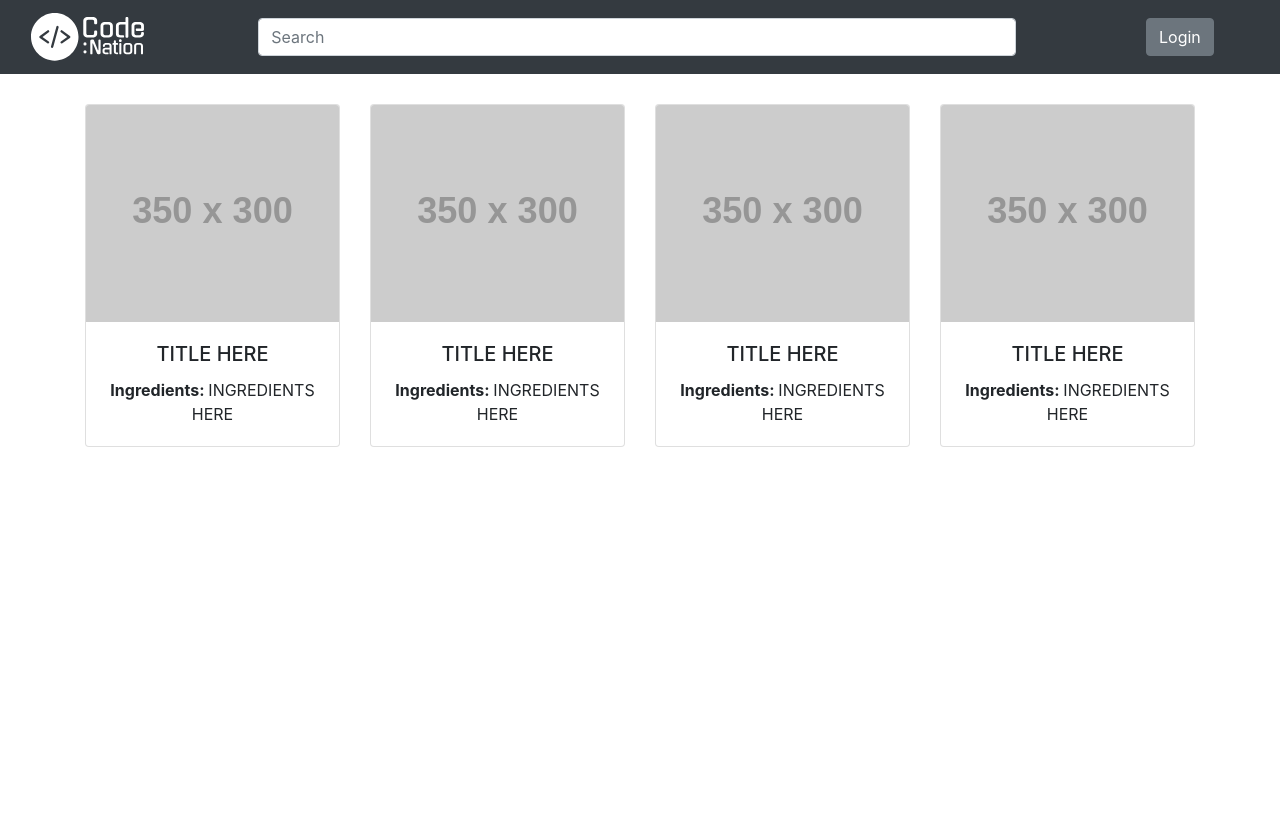
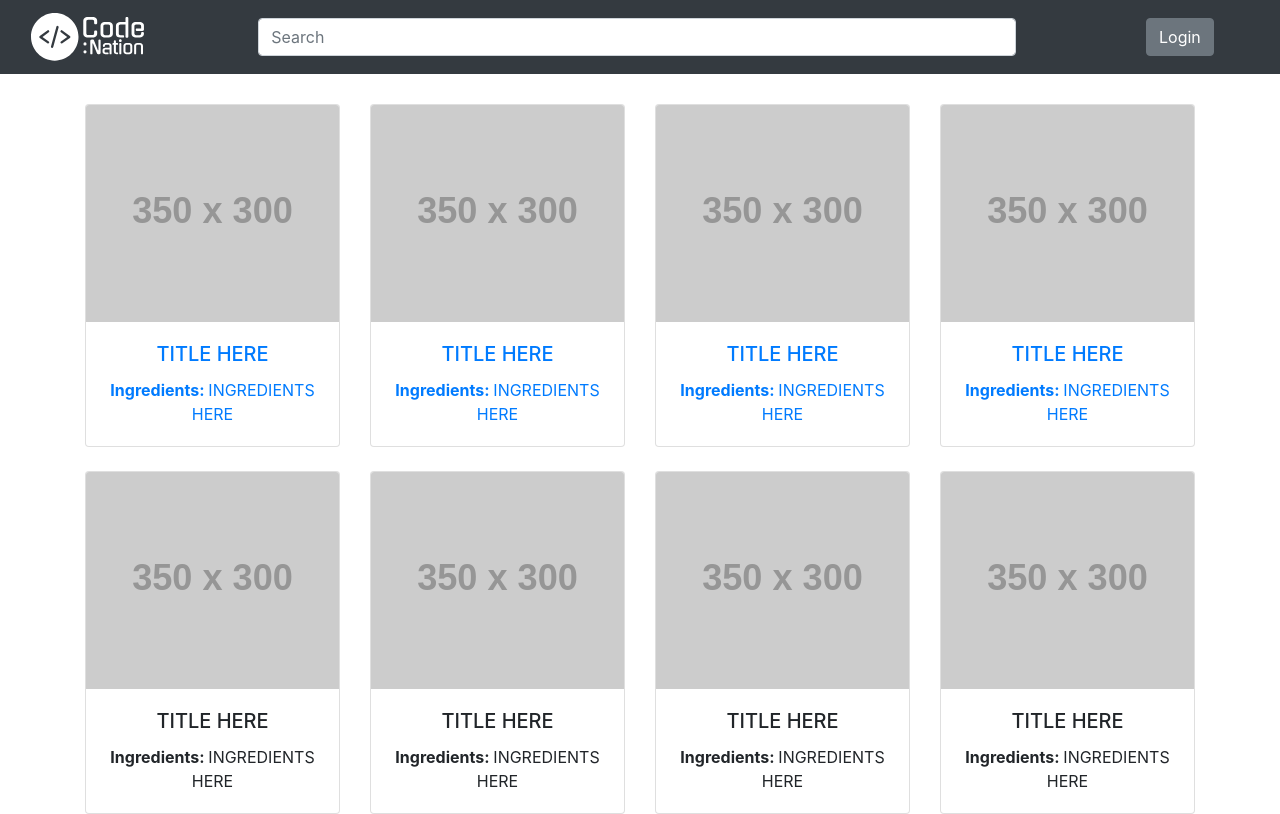
Before and after one commit to Suele/desafios-codenation, a React (Create React App) app in the folder react-2/: page / in a window 1280 px wide. Built offline with nearby package versions, Linux system fonts and the light colour scheme.

Commit message:
Adiciona a estrutura utilizada do arquivo App.js do desafio1.

```diff
--- a/react-2/src/components/App.js
+++ b/react-2/src/components/App.js
@@ -1,42 +1,112 @@
-import React, { Component } from 'react'
-import { Route } from 'react-router-dom';
-import Navbar from './Navbar'
-import Home from './Home'
-import RecipePage from './RecipePage'
-import Login from './Login'
-import User from './User'
-import { slugify } from '../helpers'
-import recipes from '../sample_data/recipes.json'
+import React, { Component } from "react";
+import { Route, withRouter, Link, matchPath } from "react-router-dom";
+import Navbar from "./Navbar";
+import Home from "./Home";
+import RecipePage from "./RecipePage";
+import Login from "./Login";
+import User from "./User";
+import { slugify } from "../helpers";
+import recipes from "../sample_data/recipes.json";
+import PropTypes from "prop-types";
 
-const HomeRoute = ({ match }) => (
-  <Home
-    recipes={[]}
-    searchString=""
-  />
-)
-const LoginRoute = () => <Login />
-const ProfileRoute = () => <User />
-const RecipePageRoute = () => (
-  <RecipePage recipes={recipes[0]}/>
-)
+const HomeRoute = ({ match, searchString }) => (
+  <Home recipes={recipes} searchString={searchString} />
+);
+const LoginRoute = () => <Login />;
+const ProfileRoute = () => <User />;
+const RecipePageRoute = () => <RecipePage recipes={recipes[0]} />;
 
 class App extends Component {
+  constructor(props) {
+    super(props);
+    this.state = {
+      pathName: this.props.location.pathname,
+      searchString: ""
+    };
+  }
+
+  componentWillMount() {
+    const { pathName, searchString } = this.state;
+
+    let path = pathName.replace("/", "");
+
+    this.setState({
+      searchString: path,
+      pathName: path
+    });
+
+    console.log("pathName: ", pathName);
+    console.log("searchString: ", searchString);
+  }
+
   render() {
+    let { searchString, pathName } = this.state;
+    const { history } = this.props;
+
+    const { pathname } = this.props.location;
+    const match = matchPath(pathname, {
+      path: pathname,
+      exact: true
+    });
+
     return (
-      <div className="App">
+      <div className='App'>
         <Navbar
-          searchString=""
+          searchString={searchString}
+          onchange={pathName =>
+            this.setState({ searchString: pathName }, history.push(pathName))
+          }
         />
 
-        <div className="container mt-10">
-          <Route path="/recipe/recipe" component={RecipePageRoute}/>
-          <Route path="/user/login" component={LoginRoute}/>
-          <Route path="/user/profile" component={ProfileRoute}/>
-          <Route exact path="/" component={HomeRoute}/>
+        <div className='container mt-10'>
+          <Route
+            exact
+            path='/'
+            render={() => {
+              return (
+                <Link to={`recipe/${slugify(searchString.toString())}`}>
+                  <Home recipes={recipes} searchString={searchString} />
+                </Link>
+              );
+            }}
+          />
+          <Route
+            exact
+            path='/:searchString'
+            render={({ match }) => {
+              return (
+                <Link to={`recipe/${slugify(searchString)}`}>
+                  <RecipePage searchString={searchString} recipes={recipes} />
+                </Link>
+              );
+            }}
+          />
+          <Route
+            exact
+            path='recipe/:searchString'
+            render={({ match }) => {
+              return searchString(
+                <Link to={`recipe/${slugify(searchString)}`}>
+                  <RecipePage searchString={searchString} recipes={recipes} />
+                </Link>
+              );
+            }}
+          />
+          {console.log(slugify(searchString))}
+          {console.log("match: ", match)}
+          <Route path='/recipe/recipe' component={RecipePageRoute} />
+          <Route path='/user/login' component={LoginRoute} />
+          <Route path='/user/profile' component={ProfileRoute} />
+          <Route exact path='/' component={HomeRoute} />
         </div>
       </div>
-    )
+    );
   }
 }
 
-export default App
+App.propTypes = {
+  searchString: PropTypes.string,
+  recipe: PropTypes.object
+};
+
+export default withRouter(App);
```
